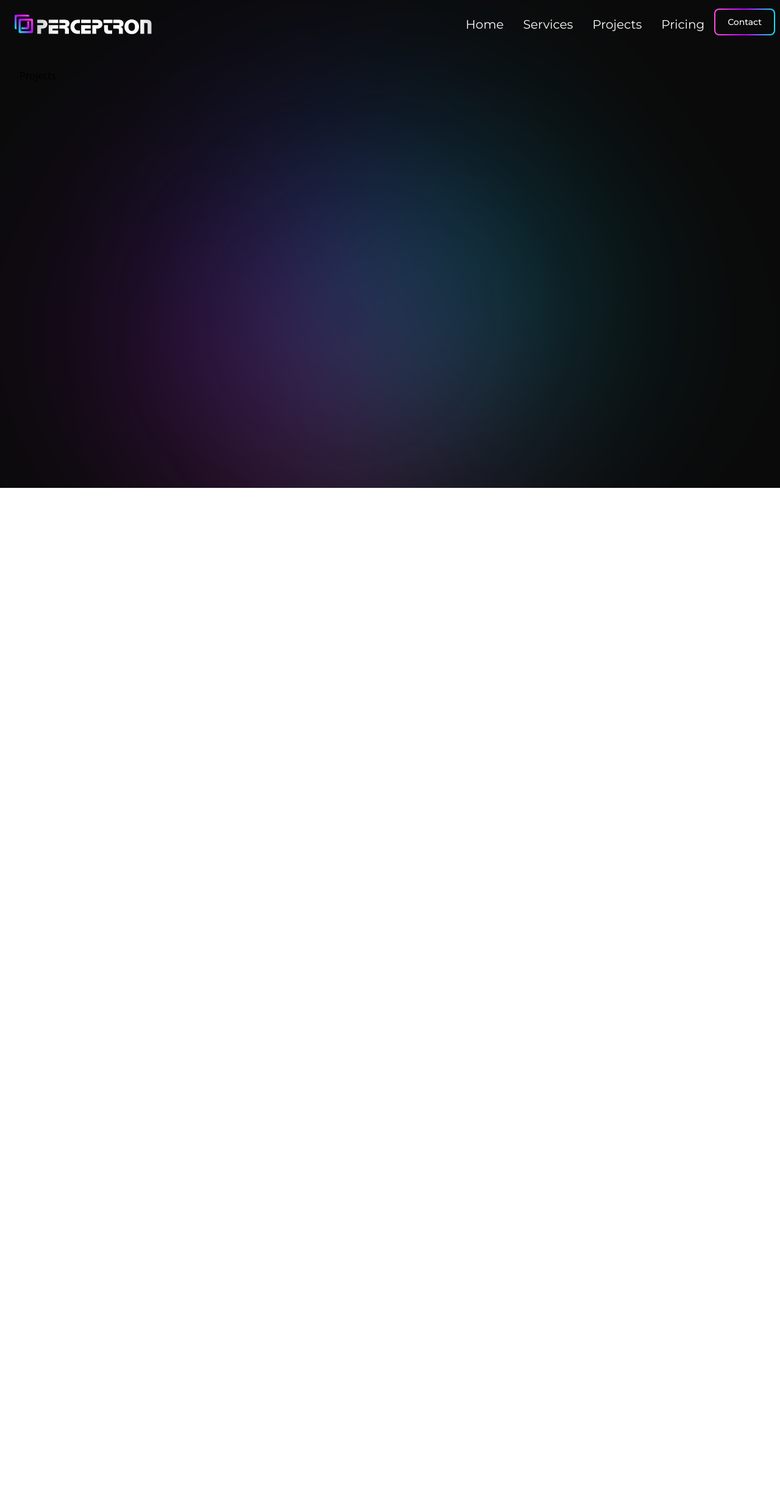
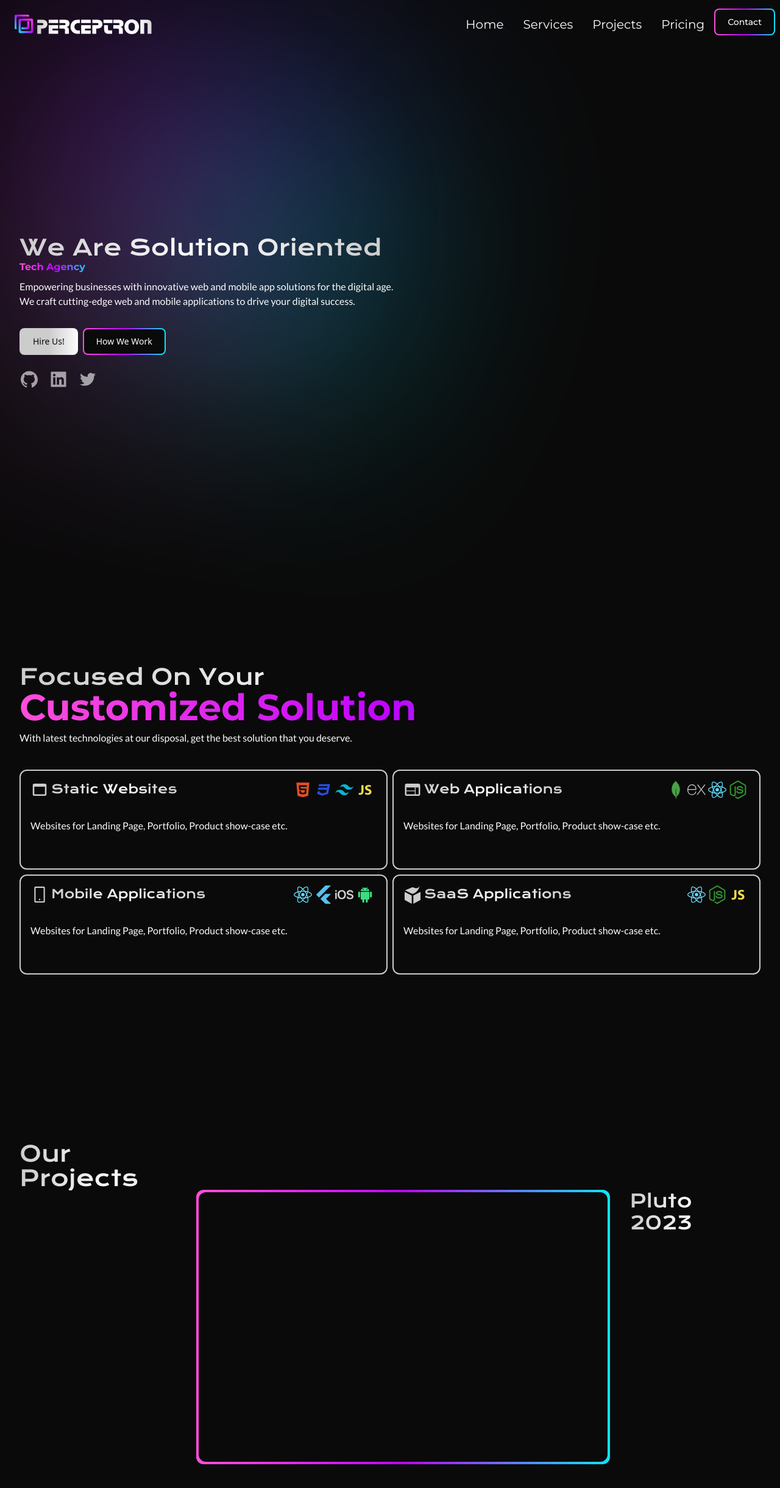
Before and after one commit to asif-bhuti/perceptron-client, a React (Create React App) app: page /projects in a window 1280 px wide. Shown: the top 2440 px of the page at 61% size. Before the commit the page ends 800 px from the top, so only its background shows below. Built offline with nearby package versions, Linux system fonts and the light colour scheme.

Commit message:
Update Layout, Update index.css and tailwind.config.js

```diff
--- a/package.json
+++ b/package.json
@@ -15,7 +15,9 @@
     "react-icons": "^4.10.1",
     "react-router-dom": "^6.14.2",
     "react-scripts": "5.0.1",
+    "react-scroll": "^1.8.9",
     "tailwind-merge": "^1.14.0",
+    "tailwind-scrollbar-hide": "^1.1.7",
     "twin.macro": "^3.3.1",
     "typeface-krona-one": "^1.1.13",
     "typeface-lato": "^1.1.13",
--- a/src/App.js
+++ b/src/App.js
@@ -1,5 +1,4 @@
 import React from "react";
-import { Route, Routes } from "react-router";
 import { twMerge } from "tailwind-merge";
 import { Contact, Home, Pricing, Projects, Services } from "./pages";
 import { Floating, Navbar } from "./components";
@@ -12,14 +11,20 @@ function App() {
       )}
     >
       <Navbar />
-      <Routes>
+      {/* <Routes>
         <Route exact path="/" element={<Home />} />
         <Route path="/services" element={<Services />} />
         <Route path="/projects" element={<Projects />} />
         <Route path="/pricing" element={<Pricing />} />
         <Route path="/contact" element={<Contact />} />
       </Routes>
+      <Floating />       */}
       <Floating />
+      <Home />
+      <Services />
+      <Projects />
+      <Pricing />
+      <Contact />
     </div>
   );
 }
--- a/src/components/Text/Text.jsx
+++ b/src/components/Text/Text.jsx
@@ -11,7 +11,7 @@ export const Text = ({
   return (
     <p
       className={twMerge(
-        clsx(variant === "body" && "font-lato text-primary-100 w-[640px]"),
+        variant === "body" && "font-lato text-primary-100 w-[640px]",
         variant === "title" &&
           `font-montserrat pr-2 pb-2 text-${size} font-bold bg-gradient-to-r from-secondary-pink via-secondary-purple to-secondary-cyan bg-clip-text text-transparent self-start text-start`,
         variant === "heading" &&
--- a/src/components/navbar/Navbar.jsx
+++ b/src/components/navbar/Navbar.jsx
@@ -1,38 +1,39 @@
 import React from "react";
-import { NavLink } from "react-router-dom";
+import { Link } from "react-scroll";
 import { Button } from "../button/Button";
 
 export const Navbar = () => {
   return (
-    <nav className="z-10 relative">
+    <nav className="z-10 relative ">
       <div className="w-full flex justify-between items-center">
-        <NavLink to={"/"}>
+        <Link to="home" smooth={true}>
           <img
             src="logo_nav.png"
             alt="PERCEPTRON"
-            className="font-krona text-primary-100 m-6 text-[20px] h-8"
+            className="font-krona text-primary-100 m-6 text-[20px] h-8 cursor-pointer"
           />
-        </NavLink>
+        </Link>
         <ul className="flex justify-end w-1/2 items-center">
-          <NavLink to={"/"} className="nav-link">
+          <Link to={"home"} smooth={true} className="nav-link">
             Home
-          </NavLink>
-          <NavLink to={"services"} className="nav-link">
+          </Link>
+          <Link to={"services"} smooth={true} className="nav-link">
             Services
-          </NavLink>
-          <NavLink to={"projects"} className="nav-link">
+          </Link>
+          <Link to={"projects"} smooth={true} className="nav-link">
             Projects
-          </NavLink>
-          <NavLink to={"pricing"} className="nav-link">
+          </Link>
+          <Link to="pricing" smooth={true} className="nav-link">
             Pricing
-          </NavLink>
+          </Link>
           <Button>
-            <NavLink
+            <Link
               to={"contact"}
+              smooth={true}
               className="font-montserrat text-primary-100"
             >
               Contact
-            </NavLink>
+            </Link>
           </Button>
         </ul>
       </div>
--- a/src/index.css
+++ b/src/index.css
@@ -9,8 +9,15 @@
 
 @layer components {
   .nav-link {
-    @apply text-xl font-montserrat text-primary-100 m-4;
+    @apply text-xl font-montserrat text-primary-100 m-4 cursor-pointer;
   }
+  .section {
+    @apply py-24 h-screen flex items-center;
+  }
+}
+
+body {
+  @apply scrollbar-hide;
 }
 
 @keyframes rotateAndFloat {
--- a/src/pages/contact/Contact.jsx
+++ b/src/pages/contact/Contact.jsx
@@ -1,5 +1,9 @@
 import React from "react";
 
 export const Contact = () => {
-  return <div className="relative z-30 m-8">Contact</div>;
+  return (
+    <div className="relative z-30 m-8 section" id="contact">
+      Contact
+    </div>
+  );
 };
--- a/src/pages/home/Home.jsx
+++ b/src/pages/home/Home.jsx
@@ -1,7 +1,7 @@
 import React from "react";
 import { Button } from "../../components";
 import { AiFillGithub, AiFillLinkedin, AiOutlineTwitter } from "react-icons/ai";
-import { NavLink } from "react-router-dom";
+import { Link } from "react-router-dom";
 import { Text } from "../../components";
 
 const socialMediaIcons = [
@@ -12,20 +12,17 @@ const socialMediaIcons = [
 
 export const Home = () => {
   const SocialMediaIcon = ({ Icon, link, size = "32px", color = "fff" }) => (
-    <NavLink to={link}>
+    <Link to={link}>
       <Icon
         size={size}
         color={color}
         className="mr-4 opacity-60 hover:opacity-100 transition-all ease-in duration-75"
       />
-    </NavLink>
+    </Link>
   );
 
   return (
-    <div
-      className="relative z-30 m-8
-    "
-    >
+    <div className="relative z-30 m-8 section" id="home">
       <div className="flex flex-col">
         <Text variant="heading">We Are Solution Oriented</Text>
         <Text variant="title" size="8xl">
--- a/src/pages/pricing/Pricing.jsx
+++ b/src/pages/pricing/Pricing.jsx
@@ -1,5 +1,9 @@
 import React from "react";
 
 export const Pricing = () => {
-  return <div className="relative z-30 m-8">Pricing</div>;
+  return (
+    <div className="relative z-30 m-8 section" id="pricing">
+      Pricing
+    </div>
+  );
 };
--- a/src/pages/projects/Projects.jsx
+++ b/src/pages/projects/Projects.jsx
@@ -1,5 +1,22 @@
 import React from "react";
+import { Text } from "../../components";
 
 export const Projects = () => {
-  return <div className="relative z-30 m-8">Projects</div>;
+  return (
+    <div className="relative z-30 m-8 section" id="projects">
+      <Text variant="heading" className={"text-4xl mb-8"}>
+        Our Projects
+      </Text>
+      <div className="flex">
+        <div className="relative mr-8 inline-flex items-center justify-center p-1 h-[450px] w-[680px] bg-gradient-to-r from-secondary-pink via-secondary-purple to-secondary-cyan rounded-xl">
+          <div className="w-full h-full px-5 py-2.5 transition-all ease-in duration-75 bg-primary-400 rounded-xl "></div>
+        </div>
+        <div>
+          <Text variant="heading" className={"text-3xl"}>
+            Pluto 2023
+          </Text>
+        </div>
+      </div>
+    </div>
+  );
 };
--- a/src/pages/services/Services.jsx
+++ b/src/pages/services/Services.jsx
@@ -43,11 +43,11 @@ const saasAppsIcons = [
 
 export const Services = () => {
   return (
-    <div className="relative z-30 m-8">
+    <div className="relative z-30 m-8 section" id="services">
       <div className="grid grid-cols-2 grid-rows-3 gap-2">
         <div className="col-span-2">
           <Text variant="heading">Focused On Your</Text>
-          <Text variant="title" size="5xl">
+          <Text variant="title" className={"text-6xl"}>
             Customized Solution
           </Text>
           <Text className={"mb-8"}>
--- a/tailwind.config.js
+++ b/tailwind.config.js
@@ -24,5 +24,5 @@ module.exports = {
       },
     },
   },
-  plugins: [],
+  plugins: [require("tailwind-scrollbar-hide")],
 };
```
Also changed, not shown: 1 other file (tests, documents, lock files or other folders).
